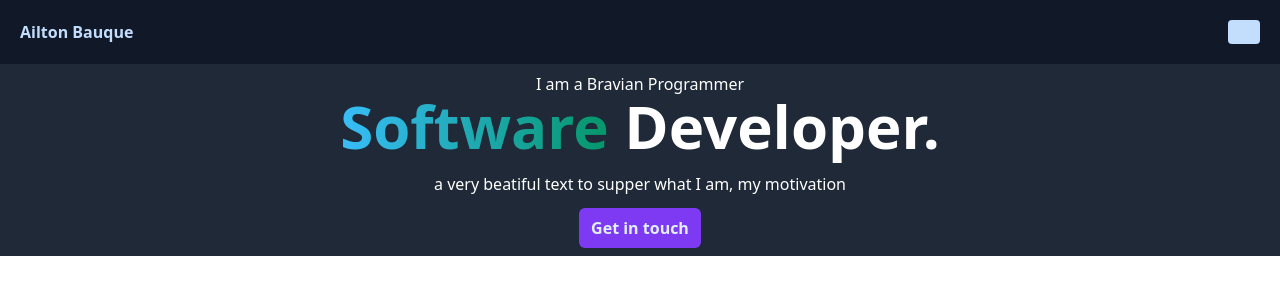
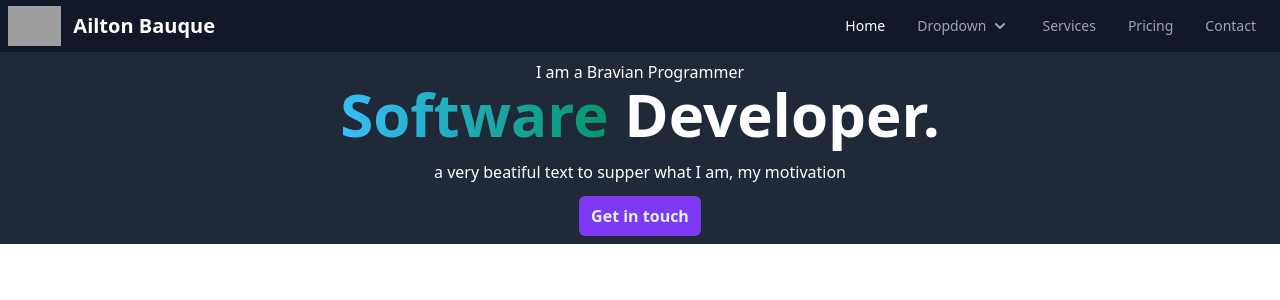
Before and after one commit to vybraan/ailtonbauque, a React (Create React App) app: page / in a window 1280 px wide. Shown: the top 300 px of the page. Built offline with nearby package versions, Linux system fonts and the light colour scheme; grey boxes are pictures that could not be loaded.

Commit message:
UPDATE: responsive navbar

```diff
--- a/src/components/Header.js
+++ b/src/components/Header.js
@@ -1,17 +1,56 @@
 const Header = () => {
   return (
-    <header className="bg-gray-900 text-white p-5 flex justify-between w-full">
-	  <div className="">
-	  	<span className="font-bold text-blue-200">Ailton Bauque</span>
-	  </div>
-	  <ul className="hidden">
-	  	<li>Home</li>
-	  	<li>Projects</li>
-	  	<li>Resume</li>
-	  	<li>Contact</li>
-	  </ul>
-	  <button className="bg-blue-200 px-4 px-3 rounded"></button>
-    </header>
+
+<nav class="px-2 bg-white border-gray-200 dark:bg-gray-900 dark:border-gray-700">
+  <div class="container flex flex-wrap items-center justify-between mx-auto">
+    <a href="#" class="flex items-center">
+        <img src="https://flowbite.com/docs/images/logo.svg" class="h-6 mr-3 sm:h-10" alt="Flowbite Logo" />
+        <span class="self-center text-xl font-semibold whitespace-nowrap dark:text-white">Ailton Bauque</span>
+    </a>
+    <button data-collapse-toggle="navbar-dropdown" type="button" class="inline-flex items-center p-2 ml-3 text-sm text-gray-500 rounded-lg md:hidden hover:bg-gray-100 focus:outline-none focus:ring-2 focus:ring-gray-200 dark:text-gray-400 dark:hover:bg-gray-700 dark:focus:ring-gray-600" aria-controls="navbar-dropdown" aria-expanded="false">
+      <span class="sr-only">Open main menu</span>
+      <svg class="w-6 h-6" aria-hidden="true" fill="currentColor" viewBox="0 0 20 20" xmlns="http://www.w3.org/2000/svg"><path fill-rule="evenodd" d="M3 5a1 1 0 011-1h12a1 1 0 110 2H4a1 1 0 01-1-1zM3 10a1 1 0 011-1h12a1 1 0 110 2H4a1 1 0 01-1-1zM3 15a1 1 0 011-1h12a1 1 0 110 2H4a1 1 0 01-1-1z" clip-rule="evenodd"></path></svg>
+    </button>
+    <div class="hidden w-full md:block md:w-auto" id="navbar-dropdown">
+      <ul class="flex flex-col p-4 mt-4 border border-gray-100 rounded-lg bg-gray-50 md:flex-row md:space-x-8 md:mt-0 md:text-sm md:font-medium md:border-0 md:bg-white dark:bg-gray-800 md:dark:bg-gray-900 dark:border-gray-700">
+        <li>
+          <a href="#" class="block py-2 pl-3 pr-4 text-white bg-blue-700 rounded md:bg-transparent md:text-blue-700 md:p-0 md:dark:text-white dark:bg-blue-600 md:dark:bg-transparent" aria-current="page">Home</a>
+        </li>
+        <li>
+            <button id="dropdownNavbarLink" data-dropdown-toggle="dropdownNavbar" class="flex items-center justify-between w-full py-2 pl-3 pr-4 font-medium text-gray-700 rounded hover:bg-gray-100 md:hover:bg-transparent md:border-0 md:hover:text-blue-700 md:p-0 md:w-auto dark:text-gray-400 dark:hover:text-white dark:focus:text-white dark:border-gray-700 dark:hover:bg-gray-700 md:dark:hover:bg-transparent">Dropdown <svg class="w-5 h-5 ml-1" aria-hidden="true" fill="currentColor" viewBox="0 0 20 20" xmlns="http://www.w3.org/2000/svg"><path fill-rule="evenodd" d="M5.293 7.293a1 1 0 011.414 0L10 10.586l3.293-3.293a1 1 0 111.414 1.414l-4 4a1 1 0 01-1.414 0l-4-4a1 1 0 010-1.414z" clip-rule="evenodd"></path></svg></button>
+	  {//<!-- Dropdown menu -->
+	  }
+            <div id="dropdownNavbar" class="z-10 hidden font-normal bg-white divide-y divide-gray-100 rounded shadow w-44 dark:bg-gray-700 dark:divide-gray-600">
+                <ul class="py-1 text-sm text-gray-700 dark:text-gray-400" aria-labelledby="dropdownLargeButton">
+                  <li>
+                    <a href="#" class="block px-4 py-2 hover:bg-gray-100 dark:hover:bg-gray-600 dark:hover:text-white">Dashboard</a>
+                  </li>
+                  <li>
+                    <a href="#" class="block px-4 py-2 hover:bg-gray-100 dark:hover:bg-gray-600 dark:hover:text-white">Settings</a>
+                  </li>
+                  <li>
+                    <a href="#" class="block px-4 py-2 hover:bg-gray-100 dark:hover:bg-gray-600 dark:hover:text-white">Earnings</a>
+                  </li>
+                </ul>
+                <div class="py-1">
+                  <a href="#" class="block px-4 py-2 text-sm text-gray-700 hover:bg-gray-100 dark:hover:bg-gray-600 dark:text-gray-400 dark:hover:text-white">Sign out</a>
+                </div>
+            </div>
+        </li>
+        <li>
+          <a href="#" class="block py-2 pl-3 pr-4 text-gray-700 rounded hover:bg-gray-100 md:hover:bg-transparent md:border-0 md:hover:text-blue-700 md:p-0 dark:text-gray-400 md:dark:hover:text-white dark:hover:bg-gray-700 dark:hover:text-white md:dark:hover:bg-transparent">Services</a>
+        </li>
+        <li>
+          <a href="#" class="block py-2 pl-3 pr-4 text-gray-700 rounded hover:bg-gray-100 md:hover:bg-transparent md:border-0 md:hover:text-blue-700 md:p-0 dark:text-gray-400 md:dark:hover:text-white dark:hover:bg-gray-700 dark:hover:text-white md:dark:hover:bg-transparent">Pricing</a>
+        </li>
+        <li>
+          <a href="#" class="block py-2 pl-3 pr-4 text-gray-700 rounded hover:bg-gray-100 md:hover:bg-transparent md:border-0 md:hover:text-blue-700 md:p-0 dark:text-gray-400 md:dark:hover:text-white dark:hover:bg-gray-700 dark:hover:text-white md:dark:hover:bg-transparent">Contact</a>
+        </li>
+      </ul>
+    </div>
+  </div>
+</nav>
+
   );
 };
 
```
